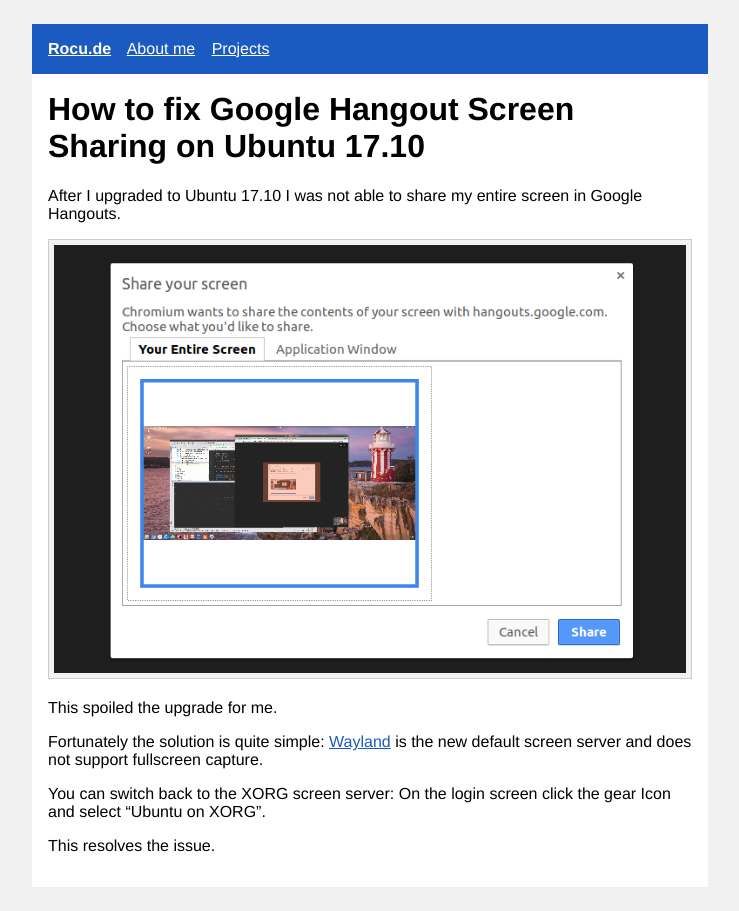
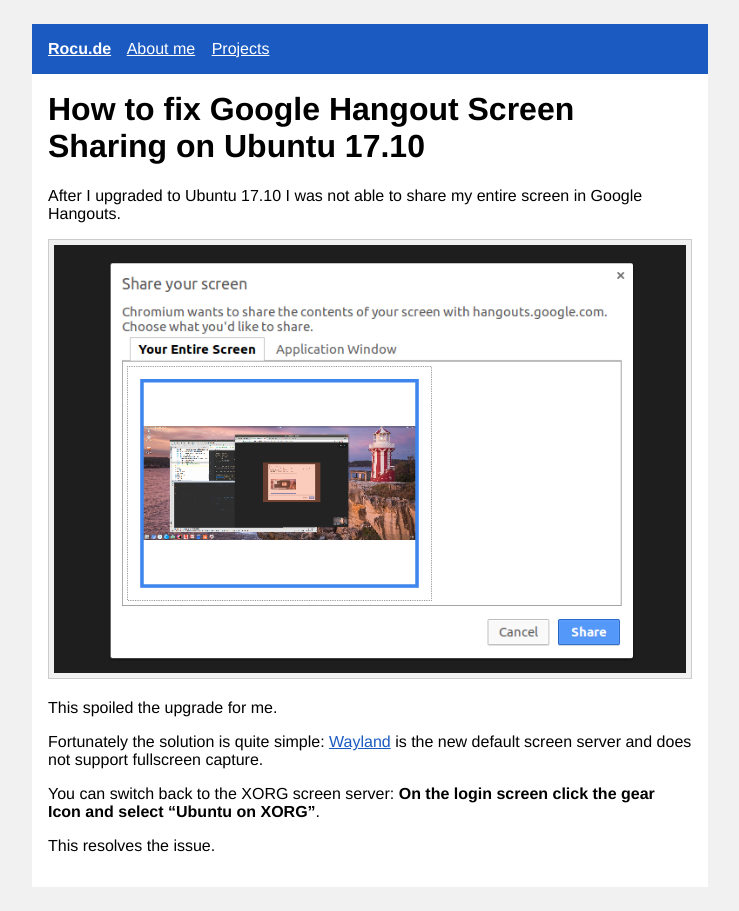
Before and after one commit to shostakovich/rocu.de, a Jekyll site: the page built from _posts/2017-10-30-hangouts-ubuntu-17-10.md, in a window 1280 px wide. Shown: the whole page, without its empty margins (270-1009 px from the left). Built offline with Jekyll 4.4.1, drawn with Linux system fonts in a browser that asks for light colours.

Commit message:
Little highlight

```diff
--- a/_posts/2017-10-30-hangouts-ubuntu-17-10.md
+++ b/_posts/2017-10-30-hangouts-ubuntu-17-10.md
@@ -14,6 +14,6 @@
 
 Fortunately the solution is quite simple: [Wayland](https://de.wikipedia.org/wiki/Wayland_(Anzeige-Server)) is the new default screen server and does not support fullscreen capture.
 
-You can switch back to the XORG screen server: On the login screen click the gear Icon and select "Ubuntu on XORG".
+You can switch back to the XORG screen server: **On the login screen click the gear Icon and select "Ubuntu on XORG"**.
 
 This resolves the issue.
```
